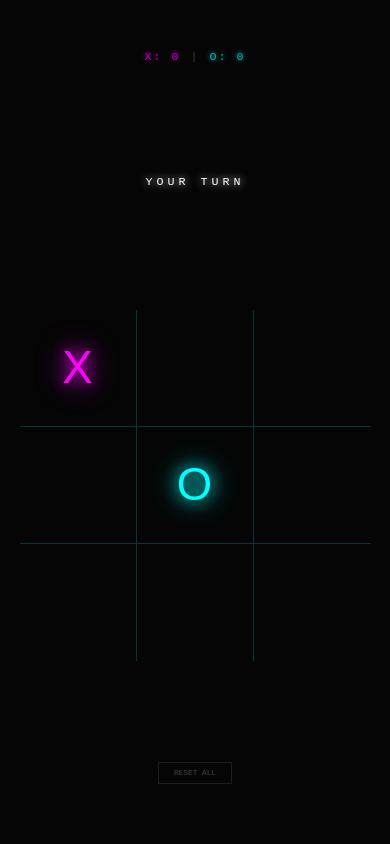
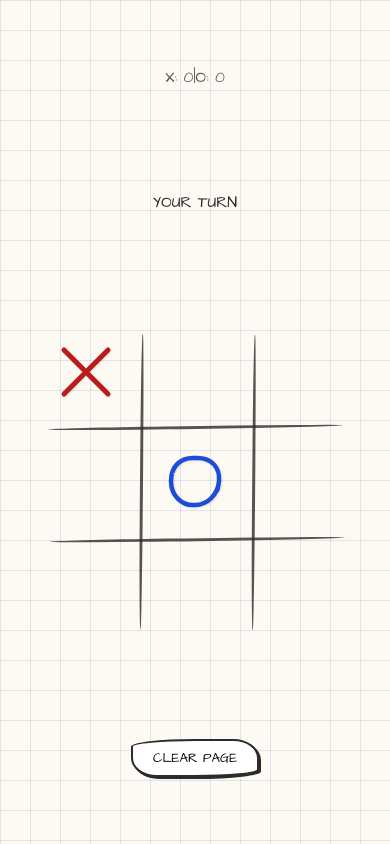
Before and after one commit to gladinasherby/infinite-xo, a React (Vite) app: page / in a window 390 px wide. Both pictures are taken after a click on the button 78 px from the left and 368 px from the top of the page. Built offline with nearby package versions, Linux system fonts and the light colour scheme.

Commit message:
Changed the theme to paper and pencil

```diff
--- a/src/App.css
+++ b/src/App.css
@@ -1,79 +1,98 @@
+@import url("https://fonts.googleapis.com/css2?family=Indie+Flower&family=Architects+Daughter&display=swap");
+
 :root {
-  --neon-pink: #ff00ff;
-  --neon-cyan: #00ffff;
-  --glow-shadow:
-    0 0 10px rgba(0, 255, 255, 0.5), 0 0 20px rgba(0, 255, 255, 0.2);
-  --bg-dark: #050505;
+  --pencil-color: #2b2b2b;
+  --graph-line: rgba(0, 0, 150, 0.1);
+  --bg-paper: #fdfaf3; /* Creamy paper color */
 }
 
 body {
   margin: 0;
   padding: 0;
-  background-color: var(--bg-dark);
-  color: #fff;
-  overflow: hidden; /* Prevents bounce scrolling on mobile */
+  /* Paper Texture & Graph Paper Pattern */
+  background-color: var(--bg-paper);
+  background-image:
+    linear-gradient(var(--graph-line) 1px, transparent 1px),
+    linear-gradient(90deg, var(--graph-line) 1px, transparent 1px);
+  background-size: 30px 30px;
+  color: var(--pencil-color);
+  font-family: "Architects Daughter", cursive;
+  overflow: hidden;
 }
 
 .container {
   display: flex;
   flex-direction: column;
   align-items: center;
-  justify-content: space-around; /* Distributes space better */
+  justify-content: space-around;
   height: 100vh;
   padding: 20px;
   box-sizing: border-box;
-  font-family: "Courier New", Courier, monospace;
 }
 
-/* Reduced Scoreboard */
-.scoreboard {
-  font-size: 0.9rem;
-  font-weight: normal;
-  margin-top: 10px;
-  letter-spacing: 2px;
-  opacity: 0.7;
-  display: flex;
-  align-items: center;
-}
-
-.red {
-  color: var(--neon-pink);
-  text-shadow: 0 0 5px var(--neon-pink);
-}
-.black {
-  color: var(--neon-cyan);
-  text-shadow: 0 0 5px var(--neon-cyan);
-}
-.divider {
-  margin: 0 10px;
-  opacity: 0.3;
-}
-
-/* Status Text */
-.status {
-  font-size: 1rem;
-  letter-spacing: 4px;
-  height: 24px;
-  margin: 10px 0;
-  text-transform: uppercase;
-  text-shadow: 0 0 8px #fff;
-}
-
+/* Sketchy Grid */
 .grid {
   display: grid;
   grid-template-columns: repeat(3, min(28vw, 120px));
   grid-template-rows: repeat(3, min(28vw, 120px));
+  position: relative;
+  /* We remove all background/border from here */
+}
 
-  background: transparent;
-  box-shadow: none;
+/* Vertical Pencil Strokes */
+.grid::before {
+  content: "";
+  position: absolute;
+  top: 5%;
+  bottom: 5%;
+  left: 33.3%;
+  width: 3px;
+  background: var(--pencil-color);
+  /* The "shaky" pencil effect */
+  border-radius: 50% 50% 40% 60% / 40% 60% 50% 50%;
+  transform: rotate(0.5deg);
+  /* Use box-shadow to draw the second parallel vertical line */
+  box-shadow: calc(min(28vw, 120px) + 3px) 0 0 0 var(--pencil-color);
+  opacity: 0.8;
+  z-index: 1;
+}
 
-  border-radius: 8px;
+/* Horizontal Pencil Strokes */
+.grid::after {
+  content: "";
+  position: absolute;
+  left: 5%;
+  right: 5%;
+  top: 33.3%;
+  height: 3px;
+  background: var(--pencil-color);
+  /* The "shaky" pencil effect */
+  border-radius: 40% 60% 50% 50% / 50% 40% 60% 50%;
+  transform: rotate(-0.8deg);
+  /* Use box-shadow to draw the second parallel horizontal line */
+  box-shadow: 0 calc(min(28vw, 120px) + 3px) 0 0 var(--pencil-color);
+  opacity: 0.8;
+  z-index: 1;
 }
 
 .cell {
   width: 100%;
   height: 100%;
-  background: transparent; /* Ensure cells are also transparent */
+  background: transparent;
+  border: none; /* IMPORTANT: This kills those boxes in your screenshot */
+  display: flex;
+  justify-content: center;
+  align-items: center;
+  cursor: pointer;
+  outline: none;
+  position: relative;
+  z-index: 2; /* Keeps marks and clicks above the lines */
+}
+
+/* .cell {
+  width: 100%;
+  height: 100%;
+  background: transparent;
   border: none;
   font-size: 4rem;
   display: flex;
@@ -81,14 +100,18 @@ body {
   align-items: center;
   cursor: pointer;
   outline: none;
+  font-family: "Indie Flower", cursive;
 
-  /* Adjusted Grid Lines: Subtle neon lines against the dark BG */
-  border-right: 1px solid rgba(0, 255, 255, 0.2);
-  border-bottom: 1px solid rgba(0, 255, 255, 0.2);
-  position: relative;
-}
 
-/* ... keep your nth-child logic to hide outer borders ... */
+  border-right: 3px solid var(--pencil-color);
+  border-bottom: 2px solid var(--pencil-color);
+  border-radius: 255px 15px 225px 15px / 15px 225px 15px 255px;
+} */
+
+.cell svg {
+  filter: drop-shadow(1px 1px 1px rgba(0, 0, 0, 0.1));
+  transform: rotate(calc(var(--uid) * 1deg));
+} /* Slight random rotation per mark */
 
 .cell:nth-child(3n) {
   border-right: none;
@@ -97,83 +120,146 @@ body {
   border-bottom: none;
 }
 
-/* Mark Colors & Glows */
-.red-text {
-  color: var(--neon-pink);
-  text-shadow:
-    0 0 15px var(--neon-pink),
-    0 0 30px var(--neon-pink);
+/* Pencil Drawing Animation */
+.red-text span,
+.black-text span {
+  position: relative;
+  display: inline-block;
+  color: transparent;
+  -webkit-text-stroke: 1.5px var(--pencil-color);
+
+  background: linear-gradient(var(--pencil-color), var(--pencil-color));
+  background-size: 0% 100%;
+  background-repeat: no-repeat;
+  background-clip: text;
+  -webkit-background-clip: text;
+
+  animation:
+    draw-fill 0.4s ease-out forwards,
+    jitter 0.3s ease-in-out;
 }
 
-.black-text {
-  color: var(--neon-cyan);
-  text-shadow:
-    0 0 15px var(--neon-cyan),
-    0 0 30px var(--neon-cyan);
+.draw {
+  display: inline-block;
 }
-
-/* Vanishing Effect */
-/* The Shady Effect: "Dying Neon" look before it vanishes */
-/* The Shady Effect: Rapidly malfunctioning neon */
-.shady {
-  opacity: 0.8; /* Keep it relatively high so it's visible */
-  filter: grayscale(40%); /* Slightly drained of color */
-  animation: neon-flicker 0.15s infinite alternate; /* Fast, sharp blinking */
-  pointer-events: none; /* Ensure no one can click it while it's dying */
-}
-
-@keyframes neon-flicker {
-  0% {
-    opacity: 0.8;
-    text-shadow:
-      0 0 10px currentColor,
-      0 0 20px currentColor;
-  }
-  100% {
-    opacity: 0.2;
-    text-shadow: none; /* The "light" completely cuts out at 100% */
-    filter: blur(2px);
+/* Drawing effect */
+@keyframes draw-fill {
+  to {
+    background-size: 100% 100%;
   }
 }
 
-/* Minimized Reset Button */
+/* Hand movement */
+@keyframes jitter {
+  0% {
+    transform: translate(0px, 0px) rotate(-4deg);
+  }
+  25% {
+    transform: translate(1px, -1px) rotate(-2deg);
+  }
+  50% {
+    transform: translate(-1px, 1px) rotate(-5deg);
+  }
+  75% {
+    transform: translate(1px, 1px) rotate(-2deg);
+  }
+  100% {
+    transform: translate(0px, 0px) rotate(-3deg);
+  }
+}
+
+/* Different rotations so they don't look identical */
+.cell:nth-child(even) .red-text {
+  transform: rotate(3deg);
+}
+
+@keyframes draw-pencil {
+  0% {
+    clip-path: inset(0 100% 0 0); /* Start hidden from right */
+    transform: scale(0.9) rotate(-10deg);
+  }
+  100% {
+    clip-path: inset(0 0 0 0); /* Reveal full character */
+    transform: scale(1) rotate(-2deg);
+  }
+}
+
+/* The Vanishing/Shady Effect (Erasing look) */
+.shady {
+  animation: erasing 0.6s linear infinite alternate;
+  filter: blur(1px);
+  opacity: 0.4;
+}
+
+@keyframes erasing {
+  0% {
+    transform: translateX(-2px) skewX(2deg);
+  }
+  100% {
+    transform: translateX(2px) skewX(-2deg);
+  }
+}
+
+/* Scoreboard & Button */
+.scoreboard {
+  font-size: 1.2rem;
+  opacity: 0.8;
+}
+.status {
+  font-size: 1.2rem;
+  margin: 10px 0;
+}
+
 .reset-all {
-  margin-bottom: 20px;
-  background: none;
-  border: 1px solid rgba(255, 255, 255, 0.1);
-  padding: 6px 15px;
+  background: white;
+  border: 2px solid var(--pencil-color);
+  padding: 8px 20px;
+  border-radius: 50% 20% 50% 20% / 20% 50% 20% 50%; /* Sketchy button */
+  font-family: inherit;
   cursor: pointer;
-  font-family: inherit;
-  font-size: 0.6rem;
-  color: #444;
-  text-transform: uppercase;
-  transition: all 0.2s;
+  box-shadow: 2px 2px 0px var(--pencil-color);
 }
 
 .reset-all:hover {
-  color: #fff;
-  border-color: #fff;
-  box-shadow: 0 0 10px #fff;
+  transform: translate(-1px, -1px);
+  box-shadow: 3px 3px 0px var(--pencil-color);
 }
 
-/* Mobile Responsiveness - Focus on the Grid */
-@media screen and (max-width: 480px) {
-  .container {
-    justify-content: space-between; /* Pushes score up, reset down */
-    padding: 40px 10px;
+@keyframes draw-on {
+  from {
+    stroke-dashoffset: 172; /* Match the length in your SVG style */
   }
-
-  .grid {
-    /* Ensures the grid takes up as much width as possible without breaking */
-    grid-template-columns: repeat(3, 30vw);
-    grid-template-rows: repeat(3, 30vw);
-  }
-
-  .cell {
-    font-size: 3.5rem;
-  }
-
-  .status {
-    font-size: 0.9rem;
+  to {
+    stroke-dashoffset: 0;
   }
 }
+
+/* Ensure the SVG doesn't disappear/flicker after animation */
+path {
+  stroke-dashoffset: 0;
+  stroke-dasharray: 172; /* Max length used in your O */
+}
+
+.strike-line-svg {
+  position: absolute;
+  top: 0;
+  left: 0;
+  width: 100%;
+  height: 100%;
+  pointer-events: none; /* Crucial: clicks must go through it */
+  z-index: 10;
+}
+
+.strike-path {
+  /* We use a large number to ensure it covers the diagonal too */
+  stroke-dasharray: 200;
+  stroke-dashoffset: 200;
+  animation: draw-strike 0.4s ease-out forwards;
+  opacity: 0.8;
+}
+
+@keyframes draw-strike {
+  to {
+    stroke-dashoffset: 0;
+  }
+}
--- a/src/App.jsx
+++ b/src/App.jsx
@@ -2,25 +2,45 @@ import React, { useState, useEffect, useCallback } from "react";
 import confetti from "canvas-confetti";
 import { simulateMove, getBestMove } from "./logic/gameLogic";
 import "./App.css";
-
+import { DrawnX, DrawnO } from "./components/Drawnmark";
+import { StrikeLine } from "./components/StrikeLine";
 export default function App() {
   const [state, setState] = useState({
-    board: Array(9).fill(null),
+    board: Array(9).fill(null), // Stores objects: { char: "X", id: 101 }
     queues: { X: [], O: [] },
     currentPlayer: "X",
     winner: null,
+    winningLine: null,
     isProcessing: false,
     scores: { X: 0, O: 0 },
+    moveCount: 0,
+    startingPlayer: "X",
   });
+
+  const GRID_PENCIL_FILTER = () => (
+    <defs>
+      <filter id="pencil-grid" x="-10%" y="-10%" width="120%" height="120%">
+        <feTurbulence
+          type="fractalNoise"
+          baseFrequency="0.05"
+          numOctaves="3"
+          seed="5"
+        />
+        <feDisplacementMap in="SourceGraphic" scale="2" />
+      </filter>
+    </defs>
+  );
 
   const resetBoard = useCallback(() => {
     setState((s) => ({
       ...s,
       board: Array(9).fill(null),
       queues: { X: [], O: [] },
-      currentPlayer: s.startingPlayer, // Use the stored starting player
+      currentPlayer: s.startingPlayer,
       winner: null,
+      winningLine: null, // <--- Reset this!
       isProcessing: false,
+      moveCount: 0,
     }));
   }, []);
 
@@ -28,61 +48,74 @@ export default function App() {
     setState((prev) => {
       if (prev.board[index] || prev.winner) return prev;
 
-      const { nextBoard, nextQueues, winner } = simulateMove(
-        prev.board,
+      const logicBoard = prev.board.map((cell) => (cell ? cell.char : null));
+
+      // Ensure your simulateMove returns { nextBoard, nextQueues, winner, winningLine }
+      const { nextBoard, nextQueues, winner, winningLine } = simulateMove(
+        logicBoard,
         prev.queues,
         prev.currentPlayer,
         index,
       );
 
+      const newMoveCount = prev.moveCount + 1;
+      const updatedBoard = nextBoard.map((char, i) => {
+        if (!char) return null;
+        if (i === index) return { char, id: newMoveCount };
+        return prev.board[i];
+      });
+
       if (winner) {
         const newScores = { ...prev.scores, [winner]: prev.scores[winner] + 1 };
 
-        // Neon Confetti Trigger...
         confetti({
-          /* ... your neon config ... */
+          /* ... your config ... */
         });
 
         return {
           ...prev,
-          board: nextBoard,
+          board: updatedBoard,
           queues: nextQueues,
           winner,
+          winningLine, // <--- Save the [a, b, c] indices here
           scores: newScores,
-          startingPlayer: winner, // SET THE WINNER AS THE STARTER FOR NEXT ROUND
+          moveCount: newMoveCount,
+          startingPlayer: winner,
         };
       }
 
-      // If no winner, just swap turns
       return {
         ...prev,
-        board: nextBoard,
+        board: updatedBoard,
         queues: nextQueues,
+        moveCount: newMoveCount,
         currentPlayer: prev.currentPlayer === "X" ? "O" : "X",
         isProcessing: false,
       };
     });
   }, []);
 
-  // Auto-Restart
-  useEffect(() => {
-    if (state.winner) {
-      const t = setTimeout(resetBoard, 1500);
-      return () => clearTimeout(t);
-    }
-  }, [state.winner, resetBoard]);
-
-  // AI Turn
+  // AI Turn Logic
   useEffect(() => {
     if (state.currentPlayer === "O" && !state.winner) {
       setState((s) => ({ ...s, isProcessing: true }));
       const t = setTimeout(() => {
-        const move = getBestMove(state.board, state.queues);
+        // Pass the simplified board to the AI logic
+        const logicBoard = state.board.map((cell) => (cell ? cell.char : null));
+        const move = getBestMove(logicBoard, state.queues);
         if (move !== undefined) applyMove(move);
-      }, 500);
+      }, 700);
       return () => clearTimeout(t);
     }
   }, [state.currentPlayer, state.winner, state.board, state.queues, applyMove]);
+
+  // Auto-reset on win
+  useEffect(() => {
+    if (state.winner) {
+      const t = setTimeout(resetBoard, 2000);
+      return () => clearTimeout(t);
+    }
+  }, [state.winner, resetBoard]);
 
   return (
     <div className="container">
@@ -96,33 +129,41 @@ export default function App() {
         {state.winner
           ? `${state.winner} WINS!`
           : state.isProcessing
-            ? "AI THINKING..."
+            ? "AI WRITING..."
             : "YOUR TURN"}
       </p>
 
       <div className="grid">
+        {state.winner && state.winningLine && (
+          <StrikeLine indices={state.winningLine} />
+        )}
         {state.board.map((cell, i) => {
-          // Identify the oldest mark to shade it
+          // Shading logic: check if this index is at the front of the removal queue
           const isOldest =
             !state.winner &&
-            ((state.queues.X.length === 2 &&
-              state.queues.X[0] === i &&
-              state.currentPlayer === "X") ||
-              (state.queues.O.length === 2 &&
-                state.queues.O[0] === i &&
-                state.currentPlayer === "O"));
+            ((state.queues.X.length === 3 && state.queues.X[0] === i) ||
+              (state.queues.O.length === 3 && state.queues.O[0] === i));
+
+          // Use the UNIQUE ID stored in the cell object as the key
+          // This prevents re-animation of existing marks!
+          const markId = cell ? cell.id : `empty-${i}`;
 
           return (
             <button
               key={i}
-              className={`cell ${cell === "X" ? "red-text" : "black-text"}`}
+              className="cell"
               onClick={() =>
                 state.currentPlayer === "X" &&
                 !state.isProcessing &&
                 applyMove(i)
               }
             >
-              <span className={isOldest ? "shady" : ""}>{cell}</span>
+              {cell?.char === "X" && (
+                <DrawnX key={markId} uid={markId} shady={isOldest} />
+              )}
+              {cell?.char === "O" && (
+                <DrawnO key={markId} uid={markId} shady={isOldest} />
+              )}
             </button>
           );
         })}
@@ -134,12 +175,12 @@ export default function App() {
           setState((s) => ({
             ...s,
             scores: { X: 0, O: 0 },
-            startingPlayer: "X", // Reset starting preference
+            startingPlayer: "X",
           }));
           resetBoard();
         }}
       >
-        RESET ALL
+        CLEAR PAGE
       </button>
     </div>
   );
--- /dev/null
+++ b/src/components/Drawnmark.jsx
@@ -0,0 +1,92 @@
+const PENCIL_FILTER = (uid) => (
+  <defs>
+    <filter id={`pencil-${uid}`} x="-10%" y="-10%" width="120%" height="120%">
+      <feTurbulence
+        type="fractalNoise"
+        baseFrequency="0.065"
+        numOctaves="3"
+        seed={uid}
+        result="noise"
+      />
+      <feDisplacementMap
+        in="SourceGraphic"
+        in2="noise"
+        scale="1.4"
+        xChannelSelector="R"
+        yChannelSelector="G"
+      />
+    </filter>
+  </defs>
+);
+
+export function DrawnX({ uid, shady }) {
+  return (
+    <svg
+      viewBox="0 0 64 64"
+      xmlns="http://www.w3.org/2000/svg"
+      style={{
+        width: 64,
+        height: 64,
+        overflow: "visible",
+        position: "absolute",
+      }}
+    >
+      {PENCIL_FILTER(uid)}
+      <g style={{ opacity: shady ? 0.28 : 1 }}>
+        {/* Combined Path:
+           M10,10... (First stroke)
+           M54,10... (Second stroke)
+           We use one path so strokeDasharray treats it as one long line.
+        */}
+        <path
+          d="M10,10 L54,54 M54,10 L10,54"
+          fill="none"
+          stroke="#b91c1c"
+          strokeWidth="5"
+          strokeLinecap="round"
+          filter={`url(#pencil-${uid})`}
+          style={{
+            /* The total length of both strokes combined is roughly 125 units */
+            strokeDasharray: 130,
+            strokeDashoffset: 130,
+            animation: "draw-on 0.5s ease-in-out forwards",
+          }}
+        />
+      </g>
+    </svg>
+  );
+}
+
+export function DrawnO({ uid, shady }) {
+  return (
+    <svg
+      viewBox="0 0 64 64"
+      xmlns="http://www.w3.org/2000/svg"
+      style={{
+        width: 64,
+        height: 64,
+        overflow: "visible",
+        position: "absolute",
+      }}
+    >
+      {PENCIL_FILTER(uid)}
+      <g style={{ opacity: shady ? 0.28 : 1 }}>
+        {/* Single continuous loop path */}
+        <path
+          d="M32,9 C50,8 57,20 56,32 C55,46 44,56 32,56 C18,57 8,46 8,32 C8,17 18,8 32,9 Z"
+          fill="none"
+          stroke="#1d4ed8"
+          strokeWidth="4.5"
+          strokeLinecap="round"
+          filter={`url(#pencil-${uid})`}
+          style={{
+            strokeDasharray: 172,
+            strokeDashoffset: 172,
+            animation: "draw-on 0.55s ease-out forwards",
+            animationDelay: "0s",
+          }}
+        />
+      </g>
+    </svg>
+  );
+}
--- /dev/null
+++ b/src/components/StrikeLine.jsx
@@ -0,0 +1,53 @@
+import React from "react";
+
+export function StrikeLine({ indices }) {
+  if (!indices || indices.length < 3) return null;
+
+  // We map the grid index (0-8) to percentage coordinates (x, y)
+  // These points are the centers of each cell
+  const points = [
+    { x: 16.6, y: 16.6 },
+    { x: 50, y: 16.6 },
+    { x: 83.3, y: 16.6 },
+    { x: 16.6, y: 50 },
+    { x: 50, y: 50 },
+    { x: 83.3, y: 50 },
+    { x: 16.6, y: 83.3 },
+    { x: 50, y: 83.3 },
+    { x: 83.3, y: 83.3 },
+  ];
+
+  const start = points[indices[0]];
+  const end = points[indices[2]];
+
+  return (
+    <svg
+      className="strike-line-svg"
+      viewBox="0 0 100 100"
+      preserveAspectRatio="none"
+    >
+      <defs>
+        <filter id="pencil-strike">
+          <feTurbulence
+            type="fractalNoise"
+            baseFrequency="0.05"
+            numOctaves="3"
+            seed="13"
+          />
+          <feDisplacementMap in="SourceGraphic" scale="2.5" />
+        </filter>
+      </defs>
+      <line
+        x1={`${start.x}%`}
+        y1={`${start.y}%`}
+        x2={`${end.x}%`}
+        y2={`${end.y}%`}
+        stroke="#2b2b2b"
+        strokeWidth="2"
+        strokeLinecap="round"
+        filter="url(#pencil-strike)"
+        className="strike-path"
+      />
+    </svg>
+  );
+}
```
Also changed, not shown: 1 other file (tests, documents, lock files or other folders).
